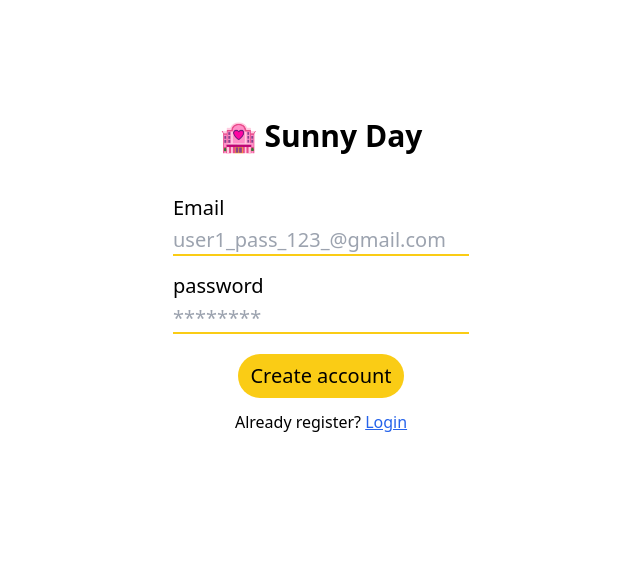
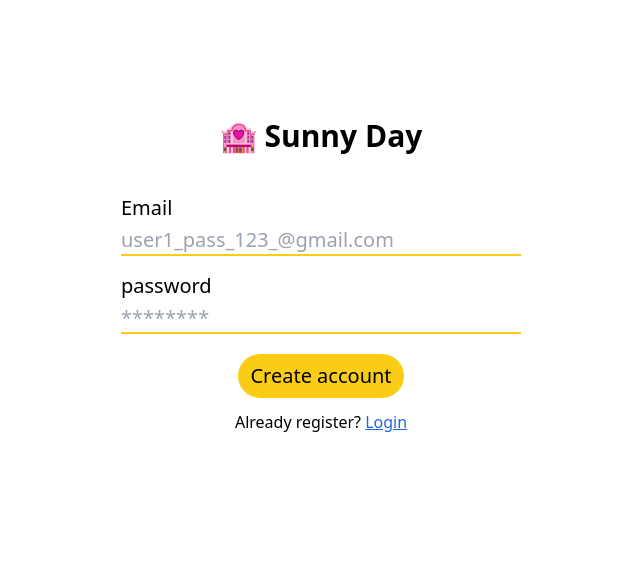
Before and after one commit to olegkorshunov/SunnyDay, a FastAPI app: template src/frontend/templates/auth/register.html in a window 1280 px wide. Shown: the part 221-795 px from the top of the page, without its empty margins (319-959 px from the left). Run offline with FastAPI, Linux system fonts and the light colour scheme; the template is opened without the code that fills it, so the values that code supplies are empty; parts of the project's set-up code (start-up, migrations or seed data) failed here and were passed over; some libraries are stand-ins or nearby versions.

Commit message:
a little customized

```diff
--- a/src/frontend/templates/auth/login.html
+++ b/src/frontend/templates/auth/login.html
@@ -34,6 +34,7 @@
         type="text"
         value=""
         placeholder="user1_pass_123_@gmail.com"
+        style="width: 20em"
       />
 
       <label for="password" class="mb-1">password</label>
@@ -44,6 +45,7 @@
         type="password"
         value=""
         placeholder="********"
+        style="width: 20em"
       />
       <span id="wrong_credentials" class="text-sm text-red-400"></span>
     </div>
--- a/src/frontend/templates/auth/register.html
+++ b/src/frontend/templates/auth/register.html
@@ -30,6 +30,7 @@
         type="text"
         value=""
         placeholder="user1_pass_123_@gmail.com"
+        style="width: 20em"
       />
 
       <label for="password" class="mb-1">password</label>
@@ -40,6 +41,7 @@
         type="password"
         value=""
         placeholder="********"
+        style="width: 20em"
       />
       <span id="wrong_credentials" class="text-sm text-red-400"></span>
     </div>
--- a/src/frontend/templates/base.html
+++ b/src/frontend/templates/base.html
@@ -33,7 +33,6 @@
     <nav class="mb-10">
       <div class="flex justify-between px-8 py-3 text-2xl">
         <ul>
-          <!-- hardcode -->
           <li>
             <a href="/pages/hotels/Komi?date_to=2023-04-01&date_from=2023-08-01"
               >🏩 Sunny Day</a
--- a/src/frontend/templates/hotels.html
+++ b/src/frontend/templates/hotels.html
@@ -13,7 +13,7 @@
         <img
           src="{{ url_for('static', path='static/images/' + hotel.image_id|string + '.webp') }}"
           alt="Hotel photo"
-          width="200"
+          width="210"
         />
         <div>
           <h1>{{hotel.name}}</h1>
```
